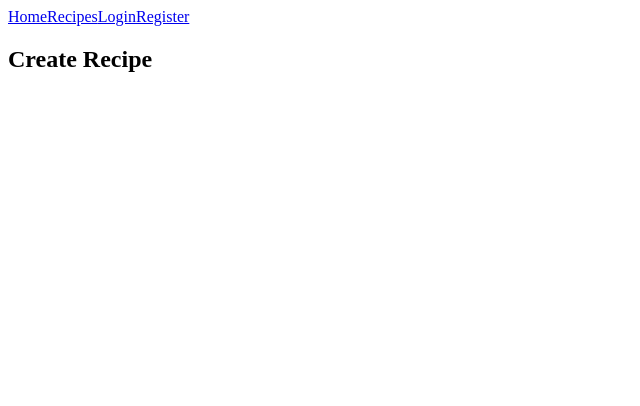
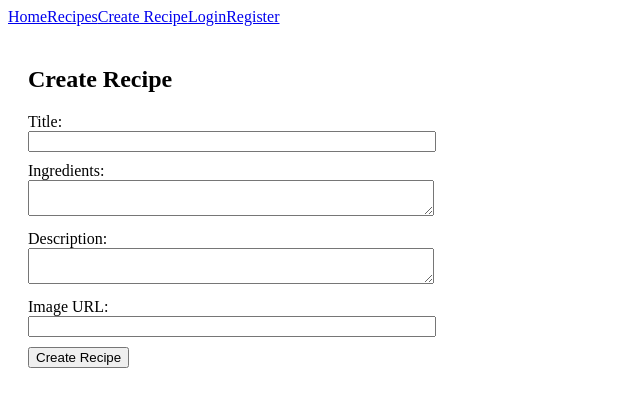
Before and after one commit to StoyanovaTanya/recipes-app, a React (Vite) app: page /create in a window 1280 px wide. Shown: the top 406 px of the page, without its empty margins (0-640 px from the left). Built offline with nearby package versions, Linux system fonts and the light colour scheme.

Commit message:
Add Create Recipe form with controlled inputs and console logging

```diff
--- a/src/components/Create/Create.jsx
+++ b/src/components/Create/Create.jsx
@@ -1,3 +1,59 @@
+import { useState } from "react";
+
 export default function Create() {
-  return <h2>Create Recipe</h2>;
+  const [title, setTitle] = useState("");
+  const [ingredients, setIngredients] = useState("");
+  const [description, setDescription] = useState("");
+  const [imageUrl, setImageUrl] = useState("");
+
+  const handleSubmit = (e) => {
+    e.preventDefault();
+
+    if (!title || !ingredients || !description || !imageUrl) {
+      alert("All fields are required!");
+      return;
+    }
+
+    console.log("New Recipe:", { title, ingredients, description, imageUrl})
+  };
+
+  return (
+    <section style={{ padding: "20px"}}>
+        <h2>Create Recipe</h2>
+
+        <form onSubmit={handleSubmit} style={{ maxWidth: "400px", marginTop: "20px"}}>
+          <label>Title:</label>
+          <input
+            type="text"
+            value={title}
+            onChange={(e) => setTitle(e.target.value)}
+            style={{ width: "100%", marginBottom: "10px"}}
+          />
+
+          <label>Ingredients:</label>
+          <textarea
+            value={ingredients}
+            onChange={(e) => setIngredients(e.target.value)}
+            style={{ width: "100%", marginBottom: "10px" }}
+          />
+
+          <label>Description:</label>
+          <textarea
+            value={description}
+            onChange={(e) => setDescription(e.target.value)}
+            style={{ width: "100%", marginBottom: "10px" }}
+          />
+
+          <label>Image URL:</label>
+          <input
+            type="text"
+            value={imageUrl}
+            onChange={(e) => setImageUrl(e.target.value)}
+            style={{ width: "100%", marginBottom: "10px" }}
+          />
+
+          <button type="submit">Create Recipe</button>
+        </form>
+    </section>
+  );
 }
--- a/src/layout/MainLayout.jsx
+++ b/src/layout/MainLayout.jsx
@@ -6,6 +6,7 @@ export default function MainLayout() {
         <nav>
             <Link to="/">Home</Link>
             <Link to="/recipes">Recipes</Link>
+            <Link to="/create">Create Recipe</Link>
             <Link to="/login">Login</Link>
             <Link to="/register">Register</Link>
         </nav>
```
